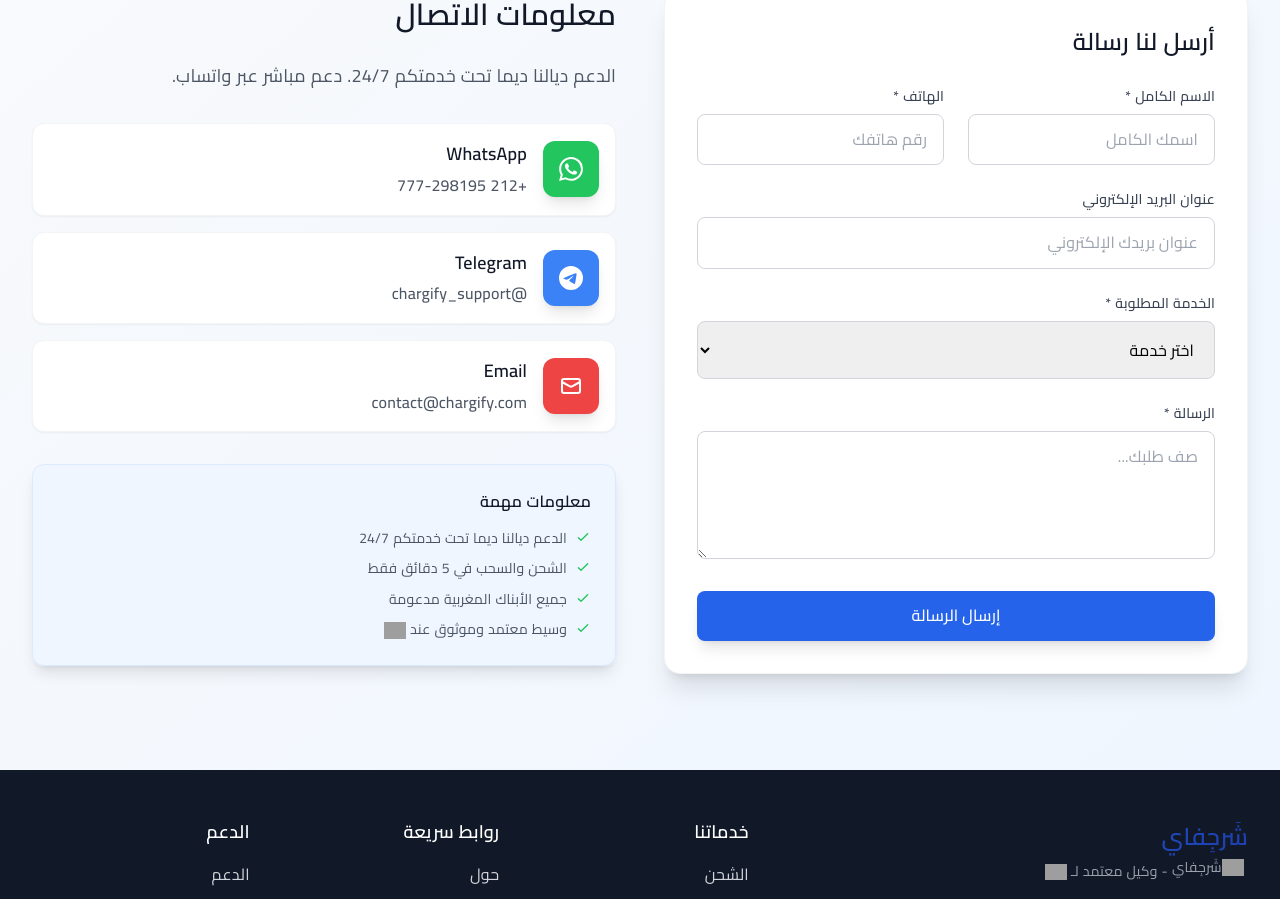
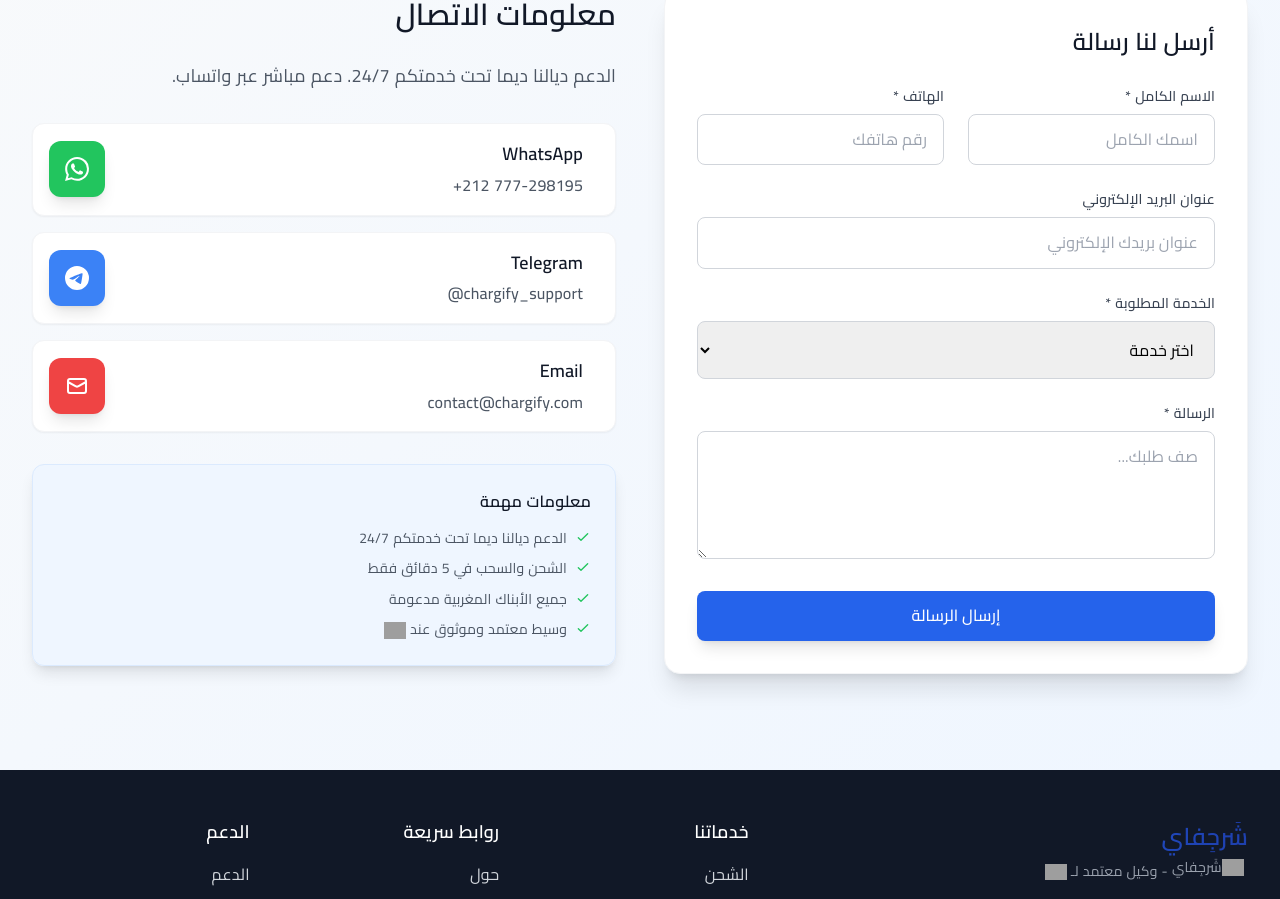
Before and after one commit to nbk265117/chargify, a React (Vite) app: page / in a window 1280 px wide. Shown: the part 7440-8339 px from the top of the page. Built offline with nearby package versions, Linux system fonts and the light colour scheme; grey boxes are pictures that could not be loaded.

Commit message:
Fix contact methods: Always display in LTR format regardless of language direction

```diff
--- a/src/components/Contact.jsx
+++ b/src/components/Contact.jsx
@@ -200,19 +200,23 @@
               </p>
             </div>
 
+            {/* Contact Methods Container - Always LTR */}
+            <div className="ltr-container">
+
             {/* Contact Methods */}
             <div className="space-y-4">
               {contactMethods.map((method, index) => (
-                <div key={index} className={`flex items-center ${isRTL ? 'space-x-reverse space-x-4' : 'space-x-4'} p-4 bg-white rounded-xl shadow-sm border border-gray-100 hover:shadow-md transition-all duration-300`}>
+                <div key={index} className="flex items-center space-x-4 p-4 bg-white rounded-xl shadow-sm border border-gray-100 hover:shadow-md transition-all duration-300" dir="ltr">
                   <div className={`${method.color} text-white w-14 h-14 rounded-xl flex items-center justify-center flex-shrink-0 shadow-lg`}>
                     {method.icon}
                   </div>
-                  <div className="flex-1">
+                  <div className="flex-1 text-left">
                     <h4 className="font-bold text-gray-900 text-lg mb-1">{method.name}</h4>
                     <p className="text-gray-600 font-medium">{method.value}</p>
                   </div>
                 </div>
               ))}
+            </div>
             </div>
 
             {/* Additional Info */}
--- a/src/index.css
+++ b/src/index.css
@@ -252,6 +252,12 @@
   }
 }
 
+/* LTR Container for contact methods */
+.ltr-container {
+  direction: ltr;
+  text-align: left;
+}
+
 /* Animations personnalisées */
 @keyframes fadeIn {
   from {
```
